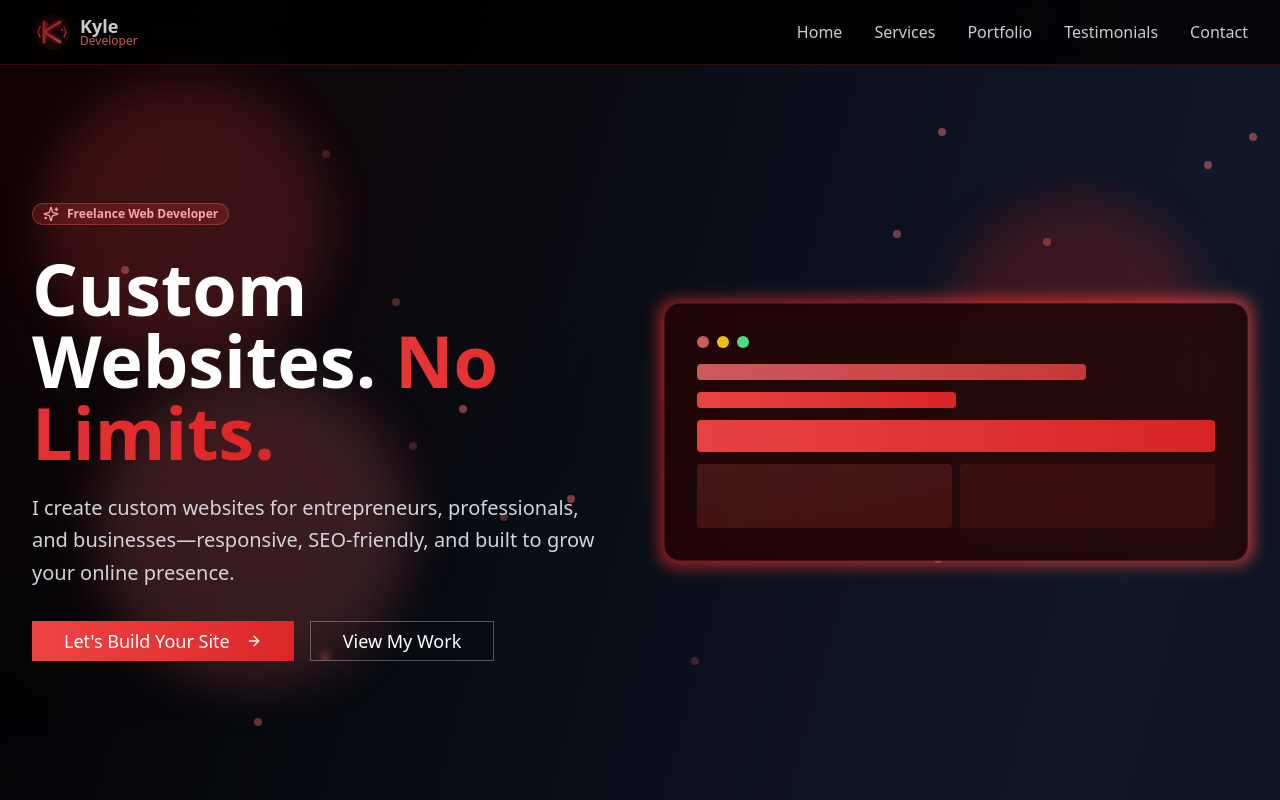
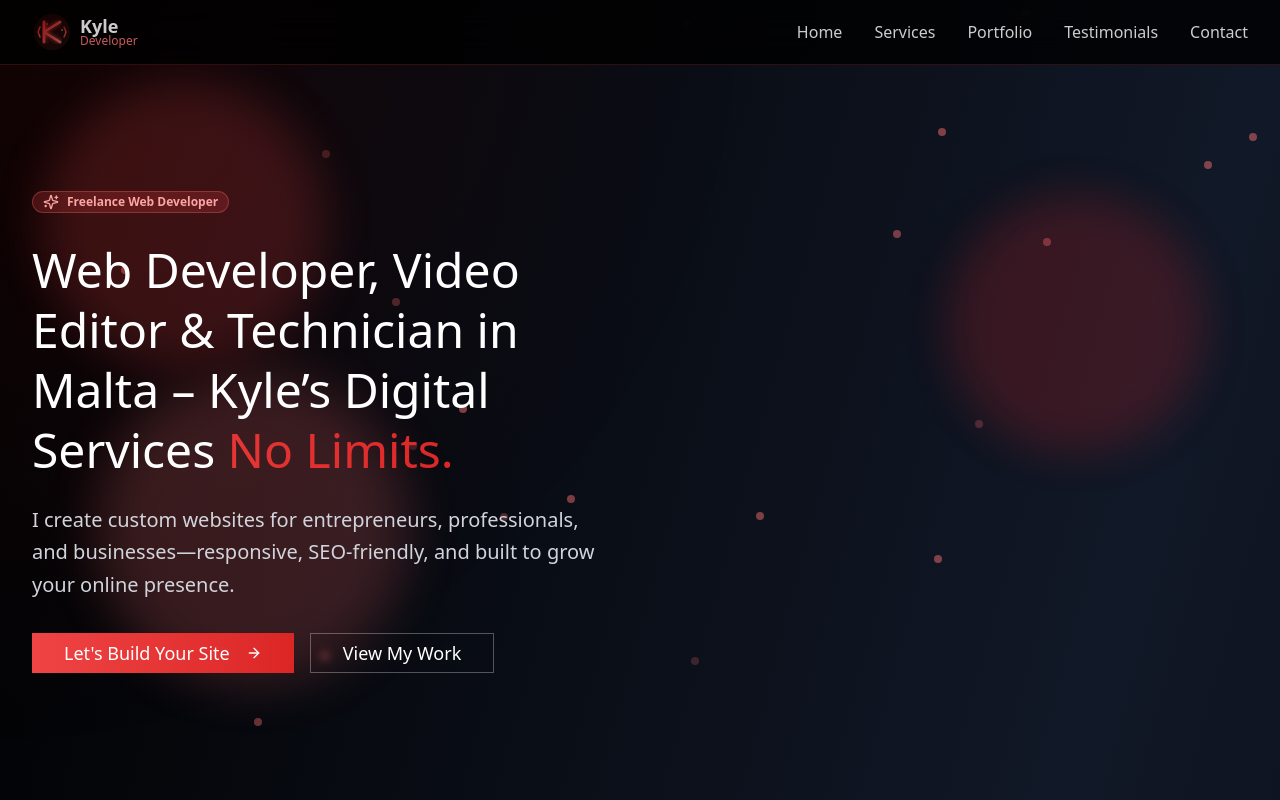
Before and after one commit to Cachia36/Personal-website, a Next.js app: page / in a window 1280 px wide. Shown: the top 800 px of the page. Built offline with nearby package versions, Linux system fonts and the light colour scheme.

Commit message:
feat: add new portfolio page
Create app/page.tsx for portfolio display.

#VERCEL_SKIP

Co-authored-by: null <91952749+Cachia36@users.noreply.github.com>

```diff
--- a/app/page.tsx
+++ b/app/page.tsx
@@ -209,9 +209,9 @@ export default function KylePortfolio() {
         </div>
 
         <div className="max-w-7xl mx-auto px-4 sm:px-6 lg:px-8 py-20 relative z-10">
-          <div className="grid lg:grid-cols-2 gap-12 items-center">
+          <div className="grid lg:grid-cols-2 gap-12 items-center justify-center text-center lg:text-left">
             <div
-              className={`space-y-8 ${visibleSections.includes("home") ? "animate-in slide-in-from-left duration-1000" : "opacity-0"}`}
+              className={`space-y-8 flex flex-col items-center lg:items-start ${visibleSections.includes("home") ? "animate-in slide-in-from-left duration-1000" : "opacity-0"}`}
             >
               <div className="space-y-6">
                 <Badge
@@ -222,8 +222,8 @@ export default function KylePortfolio() {
                   <Sparkles className="w-4 h-4 mr-2" />
                   Freelance Web Developer
                 </Badge>
-                <h1 className="text-4xl sm:text-5xl lg:text-7xl font-bold text-white leading-tight">
-                  Custom Websites.{" "}
+                <h1 className="text-white leading-tight font-thin text-5xl">
+                  Web Developer, Video Editor & Technician in Malta – Kyle’s Digital Services{" "}
                   <span className="text-transparent bg-clip-text bg-gradient-to-r from-red-400 via-red-500 to-red-600 animate-gradient-x">
                     No Limits.
                   </span>
@@ -253,27 +253,7 @@ export default function KylePortfolio() {
             <div
               className={`relative ${visibleSections.includes("home") ? "animate-in slide-in-from-right duration-1000" : "opacity-0"}`}
             >
-              <div className="relative group">
-                <div className="absolute -inset-1 bg-gradient-to-r from-red-600 to-red-500 rounded-2xl blur opacity-75 group-hover:opacity-100 transition duration-1000 group-hover:duration-200 animate-tilt" />
-                <div className="relative bg-black/80 backdrop-blur-xl rounded-2xl p-8 border border-red-500/20">
-                  <div className="space-y-4">
-                    <div className="flex items-center space-x-2">
-                      <div className="w-3 h-3 bg-red-400 rounded-full animate-pulse" />
-                      <div className="w-3 h-3 bg-yellow-400 rounded-full animate-pulse animation-delay-200" />
-                      <div className="w-3 h-3 bg-green-400 rounded-full animate-pulse animation-delay-400" />
-                    </div>
-                    <div className="space-y-3">
-                      <div className="h-4 bg-gradient-to-r from-red-400 to-red-500 rounded w-3/4 animate-pulse" />
-                      <div className="h-4 bg-gradient-to-r from-red-500 to-red-600 rounded w-1/2 animate-pulse animation-delay-300" />
-                      <div className="h-8 bg-gradient-to-r from-red-500 to-red-600 rounded w-full animate-pulse animation-delay-600" />
-                      <div className="grid grid-cols-2 gap-2">
-                        <div className="h-16 bg-gradient-to-br from-red-400/20 to-red-500/20 rounded animate-pulse animation-delay-900" />
-                        <div className="h-16 bg-gradient-to-br from-red-500/20 to-red-600/20 rounded animate-pulse animation-delay-1200" />
-                      </div>
-                    </div>
-                  </div>
-                </div>
-              </div>
+              <div className="relative group"></div>
             </div>
           </div>
         </div>
```
